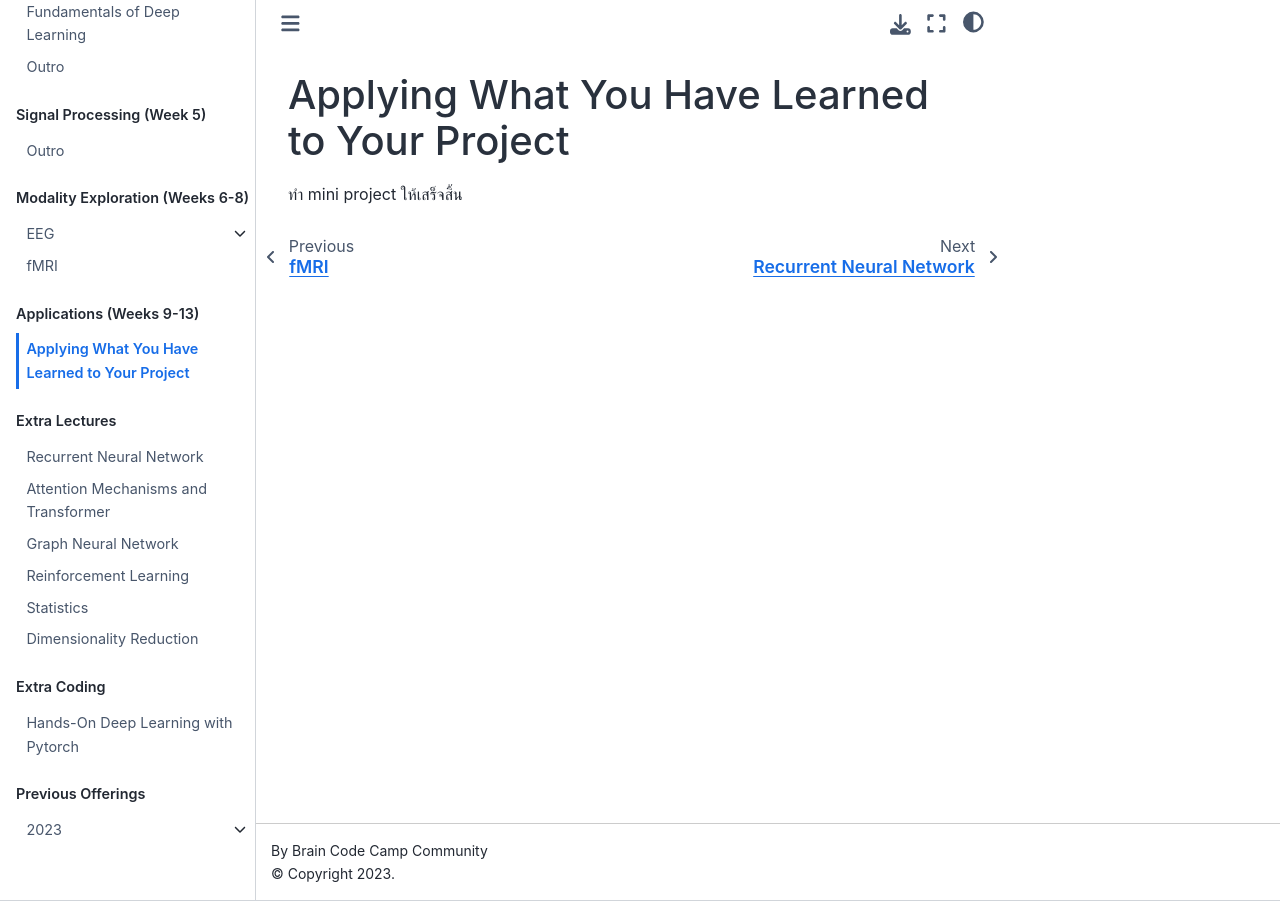
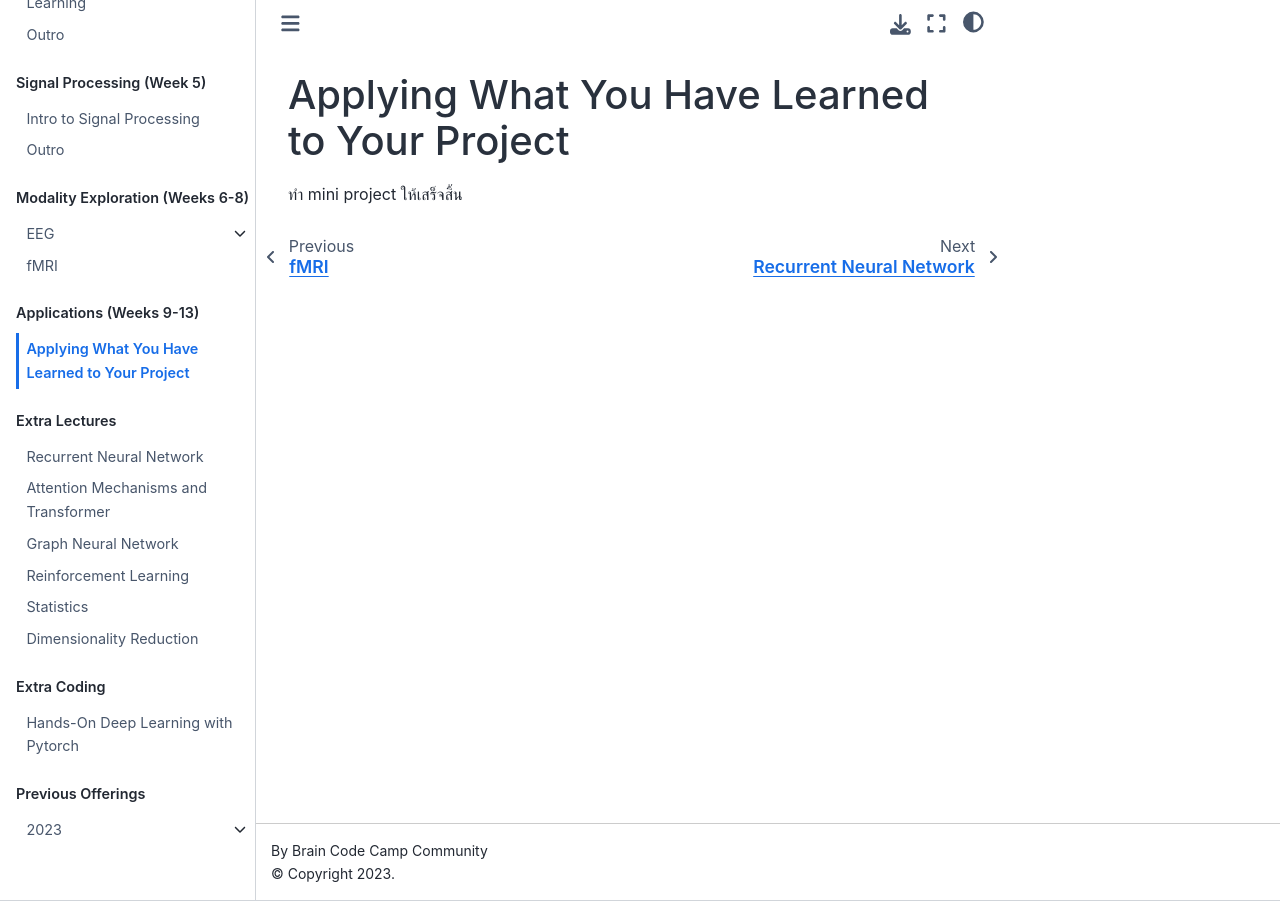
Before and after one commit to braincodecamp/brainCodeCamp2024, a Jupyter Book: the page built from Applications/MiniProjects.md, in a window 1280 px wide. Built offline with Jupyter Book 1.0.4 settings and Sphinx 7.4.7 and the Sphinx Book theme 1.1.4, drawn with Linux system fonts in a browser that asks for light colours; pages that are not in the unit, such as notebooks, are missing from menus.

Commit message:
Update _toc.yml

```diff
--- a/_toc.yml
+++ b/_toc.yml
@@ -120,6 +120,7 @@ parts:
 
   - caption: Signal Processing (Week 5)
     chapters:
+      - file: Fundamentals/SignalProcessing/signal_processing_intro
       - file: Fundamentals/SignalProcessing/signal_processing_part1_sampling_averaging
       - file: Fundamentals/SignalProcessing/signal_processing_part2_dft
       - file: Fundamentals/SignalProcessing/signal_processing_part3_STFT
```
